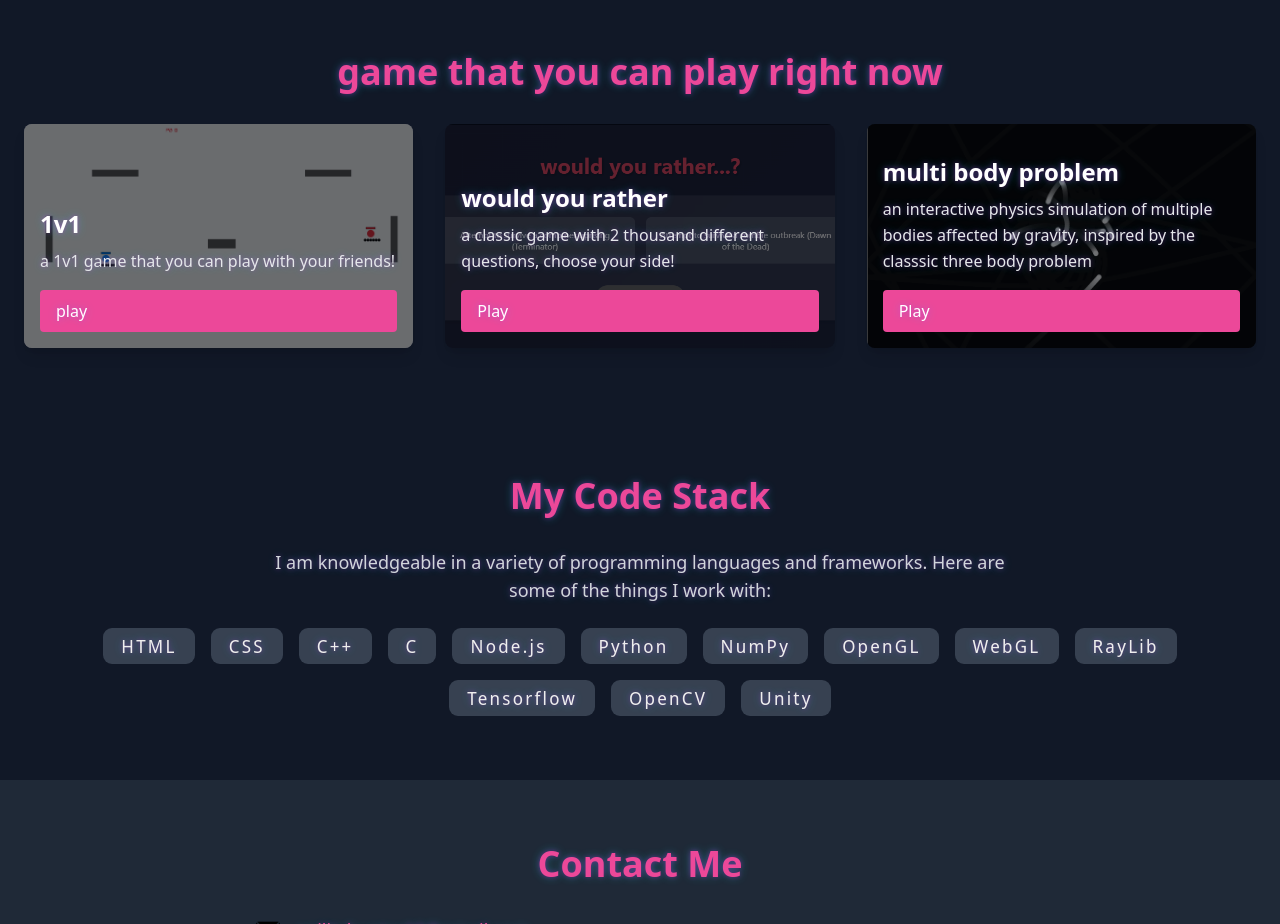
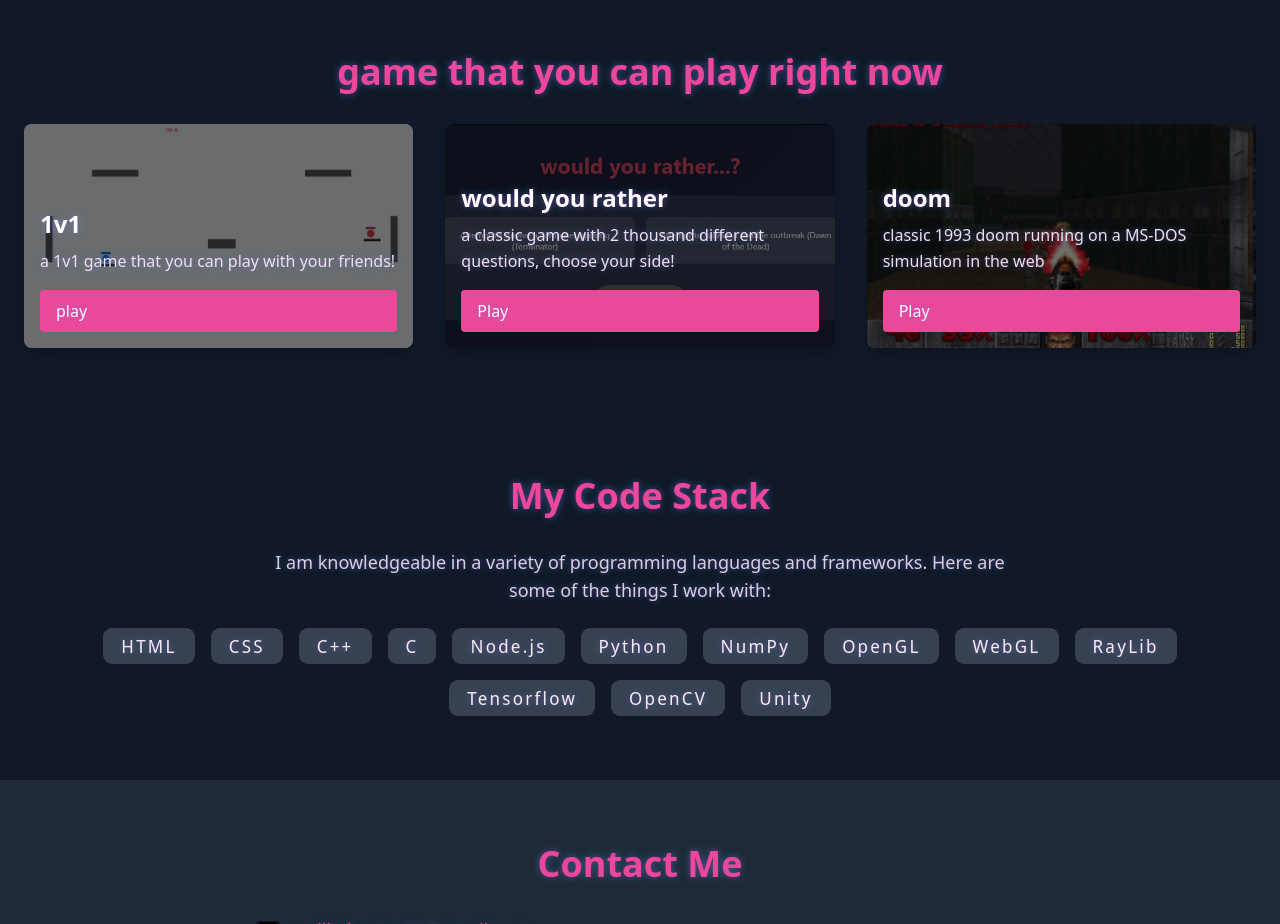
Before and after one commit to ILBBBM2/ILBBBM2.github.io, a website: page index.html in a window 1280 px wide. Shown: the part 1840-2764 px from the top of the page. Drawn offline with nearby package versions, Linux system fonts and the light colour scheme.

Commit message:
added doom

```diff
--- a/index.html
+++ b/index.html
@@ -269,10 +269,10 @@
             </div>
             <!-- multi body problem -->
             <div class="relative rounded-lg overflow-hidden shadow-lg group">
-                <img src="assets/multi_body_problem.PNG" alt="multi Screenshot" class="w-full h-56 object-cover opacity-70 group-hover:opacity-90 transition duration-300">
+                <img src="assets/doom.PNG" alt="multi Screenshot" class="w-full h-56 object-cover opacity-70 group-hover:opacity-90 transition duration-300">
                 <div class="absolute inset-0 bg-black bg-opacity-40 flex flex-col justify-end p-4">
-                    <h3 class="text-2xl font-bold text-white mb-2">multi body problem</h3>
-                    <p class="text-gray-200 mb-2">an interactive physics simulation of multiple bodies affected by gravity, inspired by the classsic three body problem</p>
+                    <h3 class="text-2xl font-bold text-white mb-2">doom</h3>
+                    <p class="text-gray-200 mb-2">classic 1993 doom running on a MS-DOS simulation in the web</p>
                     <a href="https://ilbbbm2.github.io/html-games/multi_body_problem.html" target="_blank" class="inline-block mt-2 px-4 py-2 bg-pink-500 text-white rounded hover:bg-pink-600 transition">Play</a>
                 </div>
             </div>
```
Also changed, not shown: assets/doom.PNG (added).
